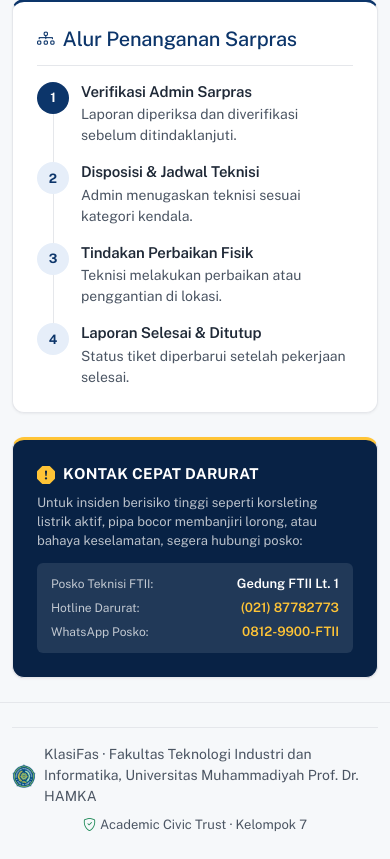
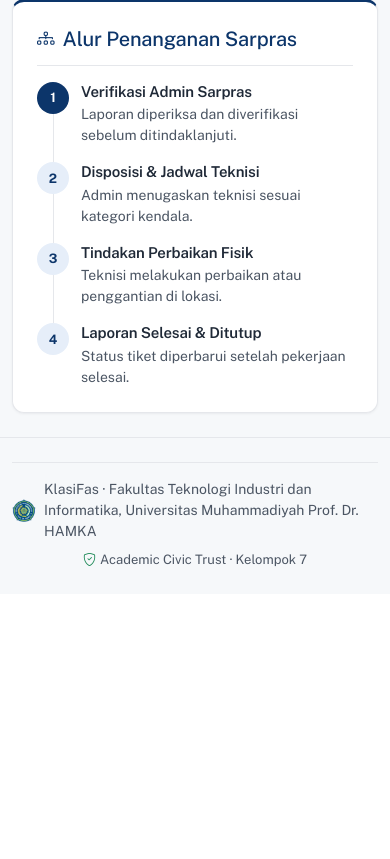
Before and after one commit to MuhammadIlham1301/klasifas, a Flask app: template app/templates/report/form.html in a window 390 px wide. Shown: the part 2830-3689 px from the top of the page. After the commit the page ends 3397 px from the top, so only its background shows below. Run offline with Flask 3, Linux system fonts and the light colour scheme; the template is opened without the code that fills it: most values are stand-ins (such as "Sample title", 1, 10 or a date in 2020); one stand-in notice (Sample message) is shown; form fields are guessed from the names that the template uses; parts of the project's set-up code (start-up, migrations or seed data) failed here and were passed over; some libraries are stand-ins or nearby versions.

Commit message:
fix(ui): remove unverified claims and align staff shell
Drop ML confidence scores and fictional emergency contacts that imply unsupported accuracy and service channels. Replace inline styles with CSP-safe classes, apply navy sidebar and 64/56 topbar, and fix mobile KPI label wrapping.

```diff
--- a/app/static/css/klasifas.css
+++ b/app/static/css/klasifas.css
@@ -55,7 +55,8 @@
     --kf-focus-ring: rgba(12, 53, 106, 0.15);
     --kf-sidebar-width: 250px;
     --kf-sidebar-collapsed-width: 72px;
-    --kf-topbar-height: 56px;
+    --kf-sidebar-bg: #0b192c;
+    --kf-topbar-height: 64px;
     --kf-status-baru-bg: #e0f2fe;
     --kf-status-baru-text: #0369a1;
     --kf-status-verif-bg: #fef3c7;
@@ -1707,97 +1708,14 @@ footer {
     gap: 0.75rem;
 }
 
-.kf-auth-helpbox {
-    background-color: var(--kf-surface-subtle);
-    border-radius: var(--kf-radius-md);
-    color: var(--kf-text-muted);
-    display: inline-block;
-    font-size: 0.875rem;
-    max-width: 24rem;
-    padding: 0.85rem 1rem;
-}
-
-/* Kartu kontak darurat sidebar pelaporan publik (Stitch 01) */
-.kf-emergency-card {
-    background-color: var(--kf-primary-dark) !important;
-    border-top: 3px solid var(--kf-secondary) !important;
-    color: #ffffff;
-}
-
-.kf-emergency-card__body {
-    padding: var(--kf-space-lg);
-}
-
-.kf-emergency-card__header {
-    align-items: flex-start;
-    color: var(--kf-secondary);
-    display: flex;
-    gap: 0.5rem;
-    margin-bottom: 0.375rem;
-}
-
-.kf-emergency-card__header > i {
-    flex-shrink: 0;
-    font-size: 1.125rem;
-    line-height: 1.35;
-}
-
-.kf-emergency-card__title {
-    color: #ffffff;
-    font-size: 0.9375rem;
-    font-weight: 700;
-    letter-spacing: 0.02em;
-    line-height: 1.35;
-    margin: 0;
-    text-transform: uppercase;
-}
-
-.kf-emergency-card__intro {
-    color: rgba(255, 255, 255, 0.72);
-    font-size: 0.8125rem;
-    line-height: 1.45;
-    margin: 0 0 0.75rem;
-}
-
-.kf-emergency-card__contacts {
-    background-color: rgba(255, 255, 255, 0.1);
-    border-radius: var(--kf-radius-md);
-    display: grid;
-    gap: 0.375rem;
-    margin: 0;
-    padding: 0.75rem 0.875rem;
-}
-
-.kf-emergency-card__row {
-    align-items: baseline;
-    column-gap: 0.75rem;
-    display: grid;
-    grid-template-columns: minmax(0, 1fr) auto;
-}
-
-.kf-emergency-card__label,
-.kf-emergency-card__value {
-    margin: 0;
-}
-
-.kf-emergency-card__label {
-    color: rgba(255, 255, 255, 0.72);
+.kf-auth-emblem {
+    height: 64px;
+    width: 64px;
+    object-fit: contain;
+}
+
+.kf-upload-ready-badge {
     font-size: 0.75rem;
-    font-weight: 400;
-    line-height: 1.4;
-}
-
-.kf-emergency-card__value {
-    color: #ffffff;
-    font-size: 0.8125rem;
-    font-weight: 600;
-    line-height: 1.4;
-    overflow-wrap: anywhere;
-    text-align: right;
-}
-
-.kf-emergency-card__value--accent {
-    color: var(--kf-secondary);
 }
 
 /* Penyesuaian semantik warna stepper sesuai Stitch 02 */
@@ -1958,6 +1876,23 @@ html.kf-motion-ready .kf-reveal.is-revealed {
     width: 32px;
     object-fit: contain;
     flex-shrink: 0;
+}
+
+.kf-brand-emblem-img--sm {
+    height: 24px;
+    width: 24px;
+}
+
+.kf-footer-meta {
+    font-size: 0.8125rem;
+}
+
+.kf-footer-trust {
+    font-size: 0.75rem;
+}
+
+.kf-toast-container {
+    z-index: 1090;
 }
 
 .kf-brand-lockup {
--- a/app/templates/auth/login.html
+++ b/app/templates/auth/login.html
@@ -7,7 +7,7 @@
     <div class="col-12">
         <div class="kf-auth-card">
             <div class="text-center mb-4">
-                <img src="{{ url_for('static', filename='img/logo-uhamka.png') }}" alt="Logo Resmi UHAMKA" class="mb-3" style="height: 64px; width: 64px;">
+                <img src="{{ url_for('static', filename='img/logo-uhamka.png') }}" alt="Logo Resmi UHAMKA" class="kf-auth-emblem mb-3">
                 <p class="text-uppercase small fw-semibold kf-eyebrow mb-2">Akses Staf</p>
                 <h1 class="h2 mb-2">Login Staf KlasiFas</h1>
                 <p class="text-secondary mb-0">
@@ -104,10 +104,6 @@
                 <i class="bi bi-arrow-left" aria-hidden="true"></i>
                 Kembali ke Portal Pengaduan Publik
             </a>
-            <p class="kf-auth-helpbox">
-                <i class="bi bi-headset me-1" aria-hidden="true"></i>
-                Kendala akses akun? Hubungi langsung <strong>Sekretariat Sarpras Gedung FTII Lantai 1</strong> pada jam kerja.
-            </p>
         </div>
     </div>
 </div>
--- a/app/templates/base.html
+++ b/app/templates/base.html
@@ -71,10 +71,10 @@
         <aside class="kf-sidebar" id="kf-sidebar" aria-label="Navigasi Internal Staf">
             <div class="kf-sidebar-header">
                 <a class="d-flex align-items-center text-decoration-none min-w-0" href="{{ url_for('dashboard.dashboard_view') if g.current_user.role in ['admin_sarpras', 'pimpinan'] else url_for('technician.ticket_queue') }}">
-                    <img src="{{ url_for('static', filename='img/logo-uhamka.png') }}" alt="Logo UHAMKA" class="kf-brand-emblem-img me-2 flex-shrink-0" style="height: 32px; width: 32px;">
+                    <img src="{{ url_for('static', filename='img/logo-uhamka.png') }}" alt="Logo UHAMKA" class="kf-brand-emblem-img me-2 flex-shrink-0">
                     <div class="kf-brand-text">
-                        <span class="d-block fw-bold" style="line-height: 1.15;">KlasiFas</span>
-                        <span class="d-block text-secondary small fw-normal" style="font-size: 0.6875rem;">FTII UHAMKA</span>
+                        <span class="kf-sidebar-brand-name d-block fw-bold">KlasiFas</span>
+                        <span class="kf-sidebar-brand-subtitle d-block small fw-normal">FTII UHAMKA</span>
                     </div>
                 </a>
                 <button type="button" class="kf-sidebar-toggle-btn d-none d-md-inline-flex" id="kf-sidebar-toggle" title="Ciutkan Sidebar ([)" aria-controls="kf-sidebar" aria-expanded="true">
@@ -120,8 +120,8 @@
                         {{ g.current_user.username[:1].upper() if g.current_user.username else 'U' }}
                     </div>
                     <div class="kf-sidebar-footer-info min-w-0 flex-grow-1">
-                        <div class="small fw-semibold text-truncate text-dark">{{ g.current_user.full_name or g.current_user.username }}</div>
-                        <div class="text-secondary small" style="font-size: 0.6875rem;">
+                        <div class="kf-sidebar-user-name small fw-semibold text-truncate">{{ g.current_user.full_name or g.current_user.username }}</div>
+                        <div class="kf-sidebar-user-role small">
                             {% if g.current_user.role == 'admin_sarpras' %}Admin Sarpras
                             {% elif g.current_user.role == 'pimpinan' %}Pimpinan FTII
                             {% elif g.current_user.role == 'teknisi' %}Teknisi
@@ -177,10 +177,10 @@
     <footer class="container {{ kf_container }} py-4 small text-secondary">
         <div class="d-flex flex-column flex-md-row align-items-center justify-content-between gap-2 border-top pt-3">
             <div class="d-flex align-items-center gap-2">
-                <img src="{{ url_for('static', filename='img/logo-uhamka.png') }}" alt="Logo UHAMKA" class="kf-brand-emblem-img" style="height: 24px; width: 24px;">
+                <img src="{{ url_for('static', filename='img/logo-uhamka.png') }}" alt="Logo UHAMKA" class="kf-brand-emblem-img kf-brand-emblem-img--sm">
                 <span>KlasiFas &middot; Fakultas Teknologi Industri dan Informatika, Universitas Muhammadiyah Prof. Dr. HAMKA</span>
             </div>
-            <div class="text-secondary" style="font-size: 0.8125rem;">
+            <div class="kf-footer-meta text-secondary">
                 <i class="bi bi-shield-check text-success me-1"></i>Academic Civic Trust &middot; Kelompok 7
             </div>
         </div>
@@ -189,7 +189,7 @@
             <footer class="p-3 border-top small text-secondary bg-white">
                 <div class="d-flex flex-column flex-sm-row align-items-center justify-content-between gap-2">
                     <span>KlasiFas &middot; FTII UHAMKA</span>
-                    <span style="font-size: 0.75rem;"><i class="bi bi-shield-check text-success me-1"></i>Academic Civic Trust &middot; Kelompok 7</span>
+                    <span class="kf-footer-trust"><i class="bi bi-shield-check text-success me-1"></i>Academic Civic Trust &middot; Kelompok 7</span>
                 </div>
             </footer>
         </div>
@@ -197,7 +197,7 @@
     {% endif %}
 
     <!-- Wadah Toast Universal KlasiFas (Academic Civic Trust) -->
-    <div id="kf-toast-container" class="toast-container position-fixed bottom-0 end-0 p-3" style="z-index: 1090;" aria-live="polite" aria-atomic="true"></div>
+    <div id="kf-toast-container" class="kf-toast-container toast-container position-fixed bottom-0 end-0 p-3" aria-live="polite" aria-atomic="true"></div>
 
     <script src="{{ url_for('static', filename='vendor/bootstrap/bootstrap.bundle.min.js') }}"></script>
     <script src="{{ url_for('static', filename='js/motion.js') }}"></script>
--- a/app/templates/components/_macros.html
+++ b/app/templates/components/_macros.html
@@ -81,7 +81,7 @@
         <i class="bi {{ icon }}"></i>
     </div>
     <h3 class="h6 fw-semibold text-dark mb-1">{{ title }}</h3>
-    <p class="small text-secondary mb-3 mx-auto" style="max-width: 420px;">{{ message }}</p>
+    <p class="kf-empty-state__message small text-secondary mb-3 mx-auto">{{ message }}</p>
     {% if action_url and action_text %}
     <div>
         <a href="{{ action_url }}" class="btn btn-sm btn-outline-secondary">
--- a/app/templates/report/form.html
+++ b/app/templates/report/form.html
@@ -258,7 +258,7 @@
                             <img id="photo-preview-img" src="" alt="Pratinjau Foto" class="kf-photo-thumbnail">
                             <div class="flex-grow-1 min-w-0">
                                 <div class="fw-semibold text-truncate small" id="photo-preview-size">Nama file</div>
-                                <span class="badge bg-success-subtle text-success border border-success-subtle mt-1" style="font-size: 0.75rem;">Siap diunggah</span>
+                                <span class="kf-upload-ready-badge badge bg-success-subtle text-success border border-success-subtle mt-1">Siap diunggah</span>
                             </div>
                             <button type="button" id="photo-remove-btn" class="btn btn-outline-danger btn-sm" aria-label="Hapus foto terpilih">
                                 <i class="bi bi-trash3" aria-hidden="true"></i> Hapus
@@ -397,31 +397,6 @@
             </div>
         </div>
 
-        <div class="card border-0 shadow-sm kf-emergency-card">
-            <div class="card-body kf-emergency-card__body">
-                <div class="kf-emergency-card__header">
-                    <i class="bi bi-exclamation-octagon-fill" aria-hidden="true"></i>
-                    <h2 class="kf-emergency-card__title">Kontak Cepat Darurat</h2>
-                </div>
-                <p class="kf-emergency-card__intro">
-                    Untuk insiden berisiko tinggi seperti korsleting listrik aktif, pipa bocor membanjiri lorong, atau bahaya keselamatan, segera hubungi posko:
-                </p>
-                <dl class="kf-emergency-card__contacts">
-                    <div class="kf-emergency-card__row">
-                        <dt class="kf-emergency-card__label">Posko Teknisi FTII:</dt>
-                        <dd class="kf-emergency-card__value">Gedung FTII Lt. 1</dd>
-                    </div>
-                    <div class="kf-emergency-card__row">
-                        <dt class="kf-emergency-card__label">Hotline Darurat:</dt>
-                        <dd class="kf-emergency-card__value kf-emergency-card__value--accent">(021) 87782773</dd>
-                    </div>
-                    <div class="kf-emergency-card__row">
-                        <dt class="kf-emergency-card__label">WhatsApp Posko:</dt>
-                        <dd class="kf-emergency-card__value kf-emergency-card__value--accent">0812-9900-FTII</dd>
-                    </div>
-                </dl>
-            </div>
-        </div>
     </aside>
 </div>
 {% endblock %}
```
Also changed, not shown: other parts of app/static/css/klasifas.css (+71 -25 lines), app/static/js/dashboard.js (+8 -0 lines), app/templates/admin/queue.html (+2 -5 lines), app/templates/admin/verify.html (+3 -11 lines), app/templates/dashboard/index.html (+7 -7 lines), tests/test_admin_f5_01.py (+2 -1 lines).
